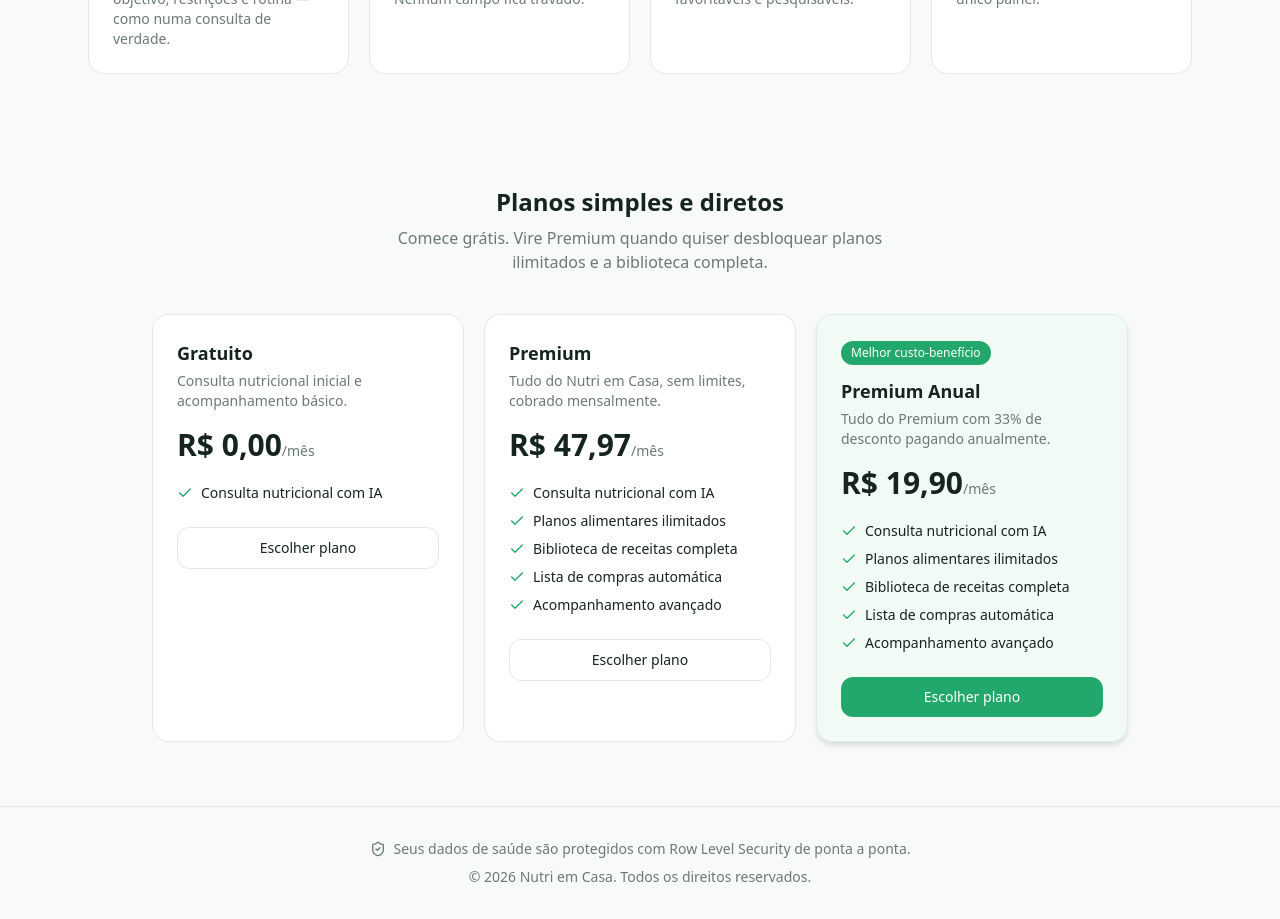
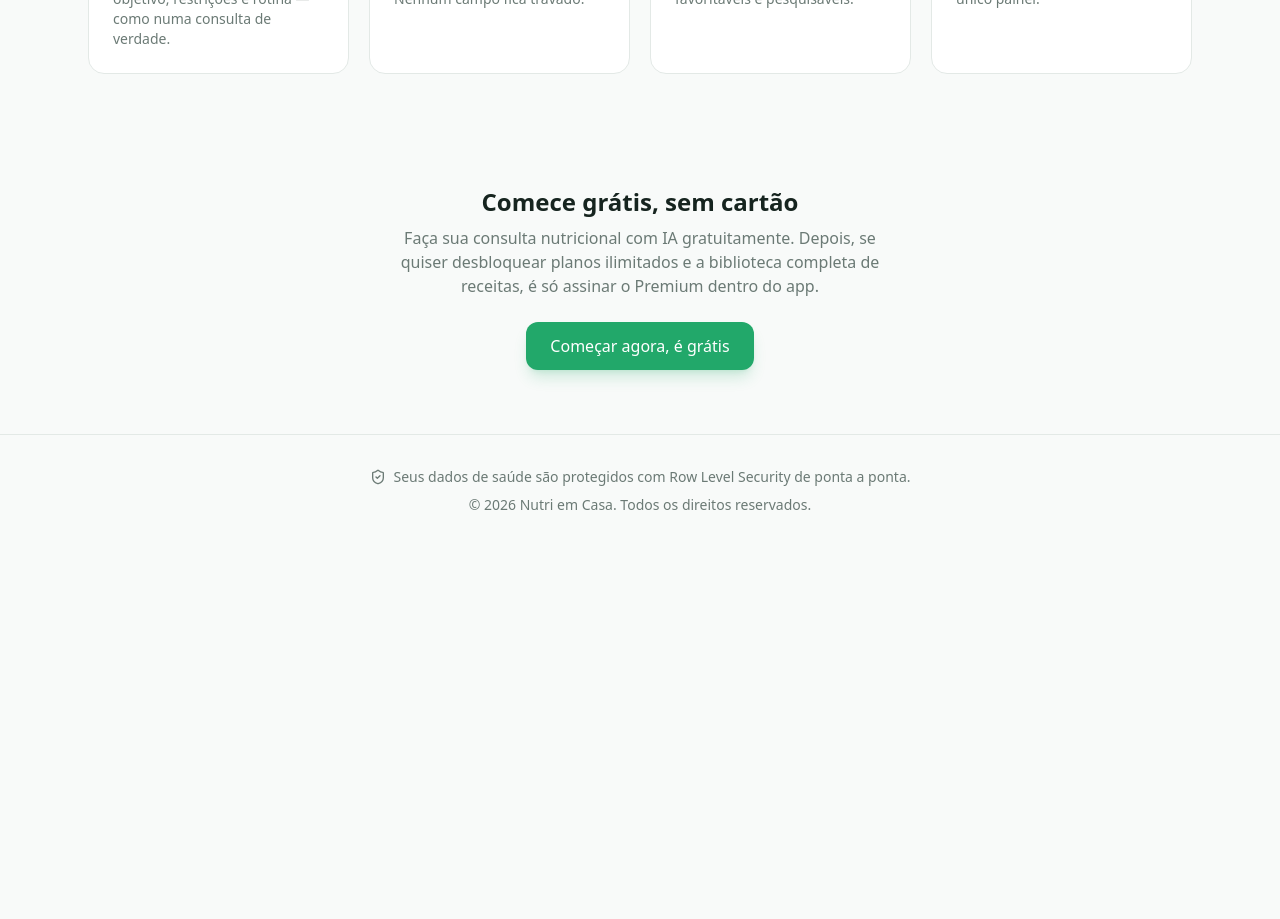
Before and after one commit to andersondanrlei33-blip/nutri-em-casa, a Next.js app: page / in a window 1280 px wide. Shown: the part 840-1759 px from the top of the page. After the commit the page ends 1387 px from the top, so only its background shows below. Built offline with nearby package versions, Linux system fonts and the light colour scheme.

Commit message:
Update page.tsx

```diff
--- a/src/app/page.tsx
+++ b/src/app/page.tsx
@@ -6,9 +6,7 @@
   LineChart,
   ShieldCheck,
   Sparkles,
-  Check,
 } from "lucide-react";
-import { PLANOS, formatarPreco } from "@/lib/subscriptions/plans";
 
 const RECURSOS = [
   {
@@ -99,58 +97,18 @@
         </div>
       </section>
 
-      <section id="planos" className="mx-auto max-w-5xl px-6 py-16">
-        <h2 className="text-center text-2xl font-bold text-foreground">Planos simples e diretos</h2>
-        <p className="mx-auto mt-2 max-w-lg text-center text-muted">
-          Comece grátis. Vire Premium quando quiser desbloquear planos ilimitados e a biblioteca completa.
+      <section id="planos" className="mx-auto max-w-3xl px-6 py-16 text-center">
+        <h2 className="text-2xl font-bold text-foreground">Comece grátis, sem cartão</h2>
+        <p className="mx-auto mt-2 max-w-lg text-muted">
+          Faça sua consulta nutricional com IA gratuitamente. Depois, se quiser desbloquear planos
+          ilimitados e a biblioteca completa de receitas, é só assinar o Premium dentro do app.
         </p>
-        <div className="mt-10 grid gap-5 sm:grid-cols-3">
-          {(["gratuito", "premium", "anual"] as const).map((id) => {
-            const plano = PLANOS[id];
-            const destaque = id === "anual";
-            return (
-              <div
-                key={id}
-                className={`rounded-2xl border p-6 ${
-                  destaque ? "border-brand-500 bg-brand-50/50 shadow-md" : "border-border bg-white"
-                }`}
-              >
-                {destaque && (
-                  <span className="mb-3 inline-block rounded-full bg-brand-500 px-2.5 py-1 text-xs font-medium text-white">
-                    Melhor custo-benefício
-                  </span>
-                )}
-                <h3 className="text-lg font-semibold text-foreground">{plano.nome}</h3>
-                <p className="mt-1 text-sm text-muted">{plano.descricao}</p>
-                <p className="mt-4 text-3xl font-bold text-foreground">
-                  {formatarPreco(plano.precoMensalCentavos)}
-                  <span className="text-sm font-normal text-muted">/mês</span>
-                </p>
-                <ul className="mt-5 space-y-2 text-sm text-foreground">
-                  {Object.entries(plano.funcionalidades)
-                    .filter(([, valor]) => valor === true)
-                    .slice(0, 5)
-                    .map(([chave]) => (
-                      <li key={chave} className="flex items-center gap-2">
-                        <Check className="h-4 w-4 text-brand-500" />
-                        {traduzirFuncionalidade(chave)}
-                      </li>
-                    ))}
-                </ul>
-                <Link
-                  href="/cadastro"
-                  className={`mt-6 block rounded-xl px-4 py-2.5 text-center text-sm font-medium ${
-                    destaque
-                      ? "bg-brand-500 text-white hover:bg-brand-600"
-                      : "border border-border text-foreground hover:bg-black/[0.02]"
-                  }`}
-                >
-                  Escolher plano
-                </Link>
-              </div>
-            );
-          })}
-        </div>
+        <Link
+          href="/cadastro"
+          className="mt-6 inline-block rounded-xl bg-brand-500 px-6 py-3 text-center font-medium text-white shadow-lg shadow-brand-500/20 hover:bg-brand-600"
+        >
+          Começar agora, é grátis
+        </Link>
       </section>
 
       <footer className="border-t border-border py-8 text-center text-sm text-muted">
@@ -163,15 +121,3 @@
     </div>
   );
 }
-
-function traduzirFuncionalidade(chave: string): string {
-  const nomes: Record<string, string> = {
-    consultaIA: "Consulta nutricional com IA",
-    planosAlimentaresIlimitados: "Planos alimentares ilimitados",
-    bibliotecaReceitasCompleta: "Biblioteca de receitas completa",
-    listaComprasAutomatica: "Lista de compras automática",
-    acompanhamentoAvancado: "Acompanhamento avançado",
-    exportarRelatorios: "Exportar relatórios",
-  };
-  return nomes[chave] ?? chave;
-}
```
